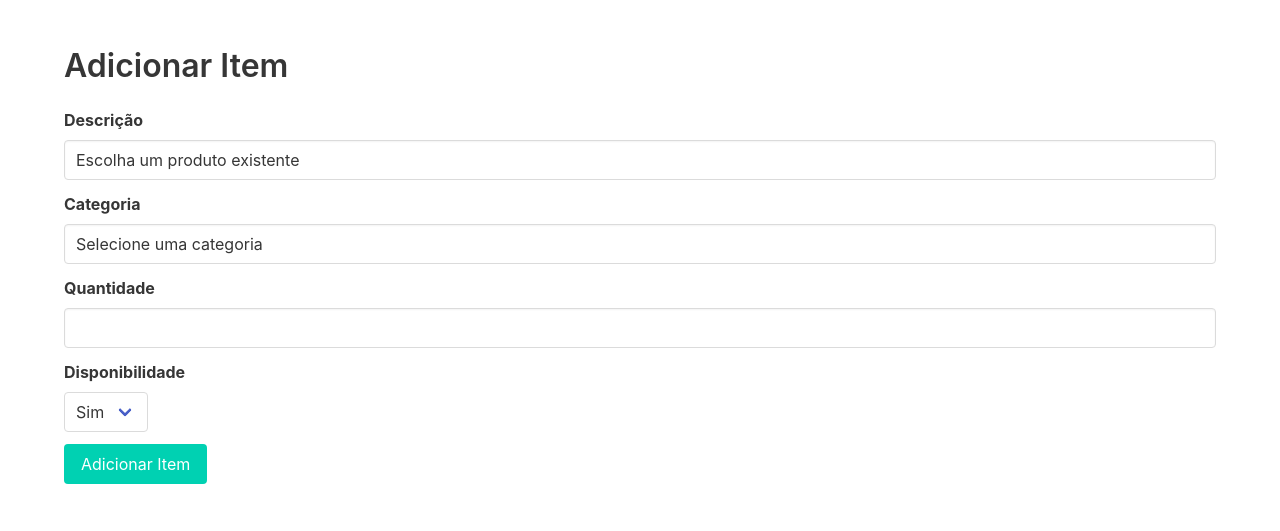
After one commit to VianaGu/Hackthon, a PHP site: page /adicionar_item.php in a window 1280 px wide. The commit adds this page. Shown: the top 531 px of the page. Run offline with PHP 8.4, Linux system fonts and the light colour scheme; tables that the repository leaves empty hold one stand-in row (values such as "Sample post").

Commit message:
Sistema de entrada de produto

```diff
--- /dev/null
+++ b/adicionar_item.php
@@ -0,0 +1,132 @@
+<?php
+include('conexao.php');
+
+// Verifica se o formulário foi enviado
+if ($_SERVER['REQUEST_METHOD'] === 'POST') {
+    // Obter os valores do formulário
+    $descricao = $_POST['descricao'];
+    $categoria = $_POST['categoria'];
+    $quantidade = $_POST['quantidade'];
+    $disponibilidade = $_POST['disponibilidade'];
+
+    // Validar os dados antes de inserir
+    if (empty($descricao) || empty($categoria) || empty($quantidade)) {
+        echo "Por favor, preencha todos os campos.";
+    } else {
+        // Verificar se o item já existe no banco de dados
+        $check_sql = "SELECT id, quantidade FROM itens WHERE descricao = '$descricao'";
+        $check_result = $conexao->query($check_sql);
+
+        if ($check_result->num_rows > 0) {
+            // O item já existe, vamos atualizar a quantidade
+            $item = $check_result->fetch_assoc();
+            $novo_quantidade = $item['quantidade'] + $quantidade; // Incrementar a quantidade
+            $update_sql = "UPDATE itens SET quantidade = $novo_quantidade WHERE id = " . $item['id'];
+
+            if ($conexao->query($update_sql) === TRUE) {
+                echo "Quantidade do item atualizada com sucesso!";
+            } else {
+                echo "Erro ao atualizar item: " . $conexao->error;
+            }
+        } else {
+            // O item não existe, então adicionar o item com a quantidade fornecida
+            $insert_sql = "INSERT INTO itens (descricao, categoria, quantidade, disponibilidade)
+                           VALUES ('$descricao', $categoria, $quantidade, $disponibilidade)";
+
+            if ($conexao->query($insert_sql) === TRUE) {
+                echo "Novo item adicionado com sucesso!";
+            } else {
+                echo "Erro ao adicionar item: " . $conexao->error;
+            }
+        }
+    }
+}
+
+// Carregar os itens existentes para o campo de descrição
+$itens_sql = "SELECT id, descricao FROM itens ORDER BY descricao ASC";
+$itens_result = $conexao->query($itens_sql);
+?>
+
+<!DOCTYPE html>
+<html>
+<head>
+    <title>Adicionar Item</title>
+    <link rel="stylesheet" href="https://cdnjs.cloudflare.com/ajax/libs/bulma/0.9.3/css/bulma.min.css">
+</head>
+<body>
+    <section class="section">
+        <div class="container">
+            <h1 class="title">Adicionar Item</h1>
+            <form method="POST" action="adicionar_item.php">
+                <!-- Campo de Descrição com Produtos Existentes -->
+                <div class="field">
+                    <label class="label">Descrição</label>
+                    <div class="control">
+                        <select class="input" name="descricao" required>
+                            <option value="">Escolha um produto existente</option>
+                            <?php
+                            // Verificar se existem itens cadastrados
+                            if ($itens_result->num_rows > 0) {
+                                while ($item_row = $itens_result->fetch_assoc()) {
+                                    echo "<option value='" . $item_row['descricao'] . "'>" . htmlspecialchars($item_row['descricao']) . "</option>";
+                                }
+                            } else {
+                                echo "<option value=''>Nenhum produto encontrado</option>";
+                            }
+                            ?>
+                        </select>
+                    </div>
+                </div>
+
+                <!-- Carregar as categorias (relacionada ao produto selecionado) -->
+                <div class="field">
+                    <label class="label">Categoria</label>
+                    <div class="control">
+                        <select class="input" name="categoria" required>
+                            <option value="">Selecione uma categoria</option>
+                            <?php
+                            // Carregar as categorias do banco de dados
+                            $categoria_sql = "SELECT id, categoria FROM categoria ORDER BY categoria ASC";
+                            $categoria_result = $conexao->query($categoria_sql);
+
+                            if ($categoria_result->num_rows > 0) {
+                                while ($categoria_row = $categoria_result->fetch_assoc()) {
+                                    echo "<option value='" . $categoria_row['id'] . "'>" . htmlspecialchars($categoria_row['categoria']) . "</option>";
+                                }
+                            }
+                            ?>
+                        </select>
+                    </div>
+                </div>
+
+                <!-- Campo de Quantidade -->
+                <div class="field">
+                    <label class="label">Quantidade</label>
+                    <div class="control">
+                        <input class="input" type="number" name="quantidade" min="1" required>
+                    </div>
+                </div>
+
+                <!-- Campo de Disponibilidade -->
+                <div class="field">
+                    <label class="label">Disponibilidade</label>
+                    <div class="control">
+                        <div class="select">
+                            <select name="disponibilidade" required>
+                                <option value="1">Sim</option>
+                                <option value="0">Não</option>
+                            </select>
+                        </div>
+                    </div>
+                </div>
+
+                <div class="field">
+                    <div class="control">
+                        <button class="button is-primary" type="submit">Adicionar Item</button>
+                    </div>
+                </div>
+            </form>
+        </div>
+    </section>
+</body>
+</html>
```
Also changed, not shown: TabelaItens.php (+13 -5 lines).
